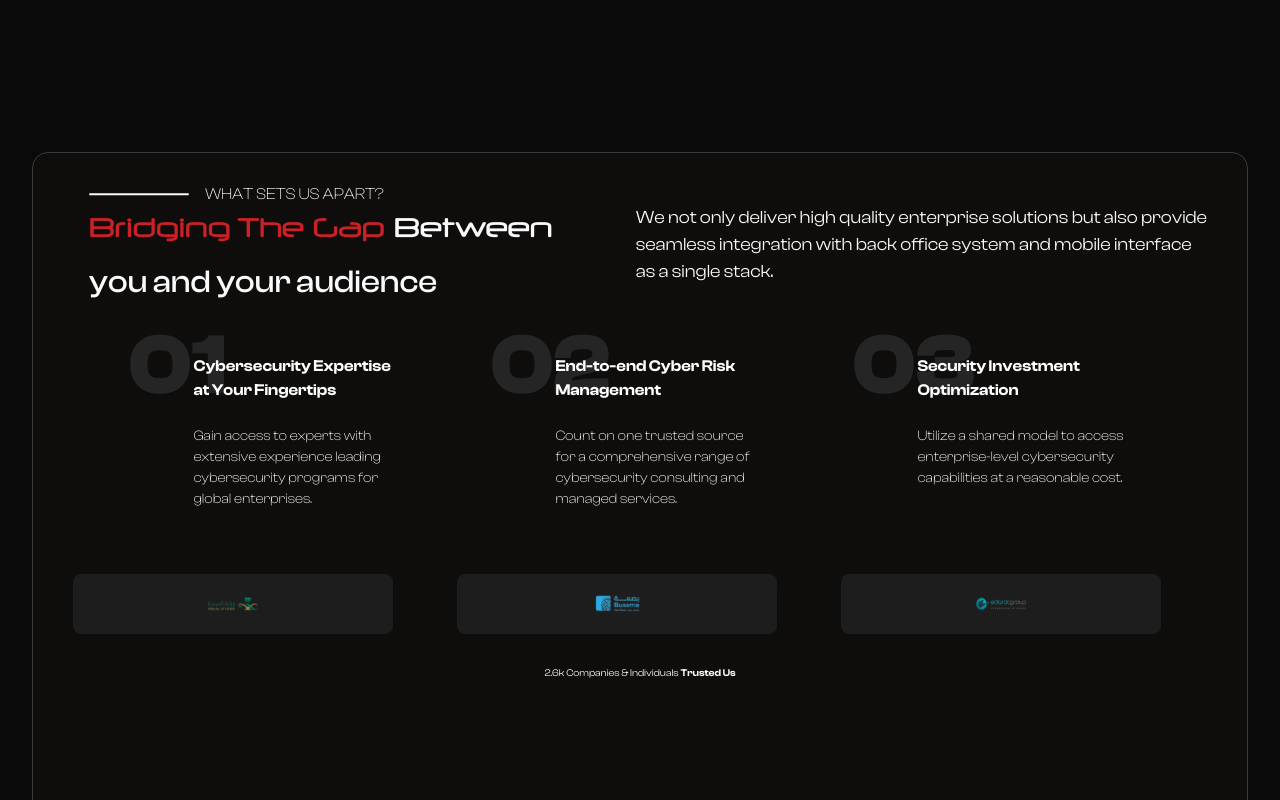
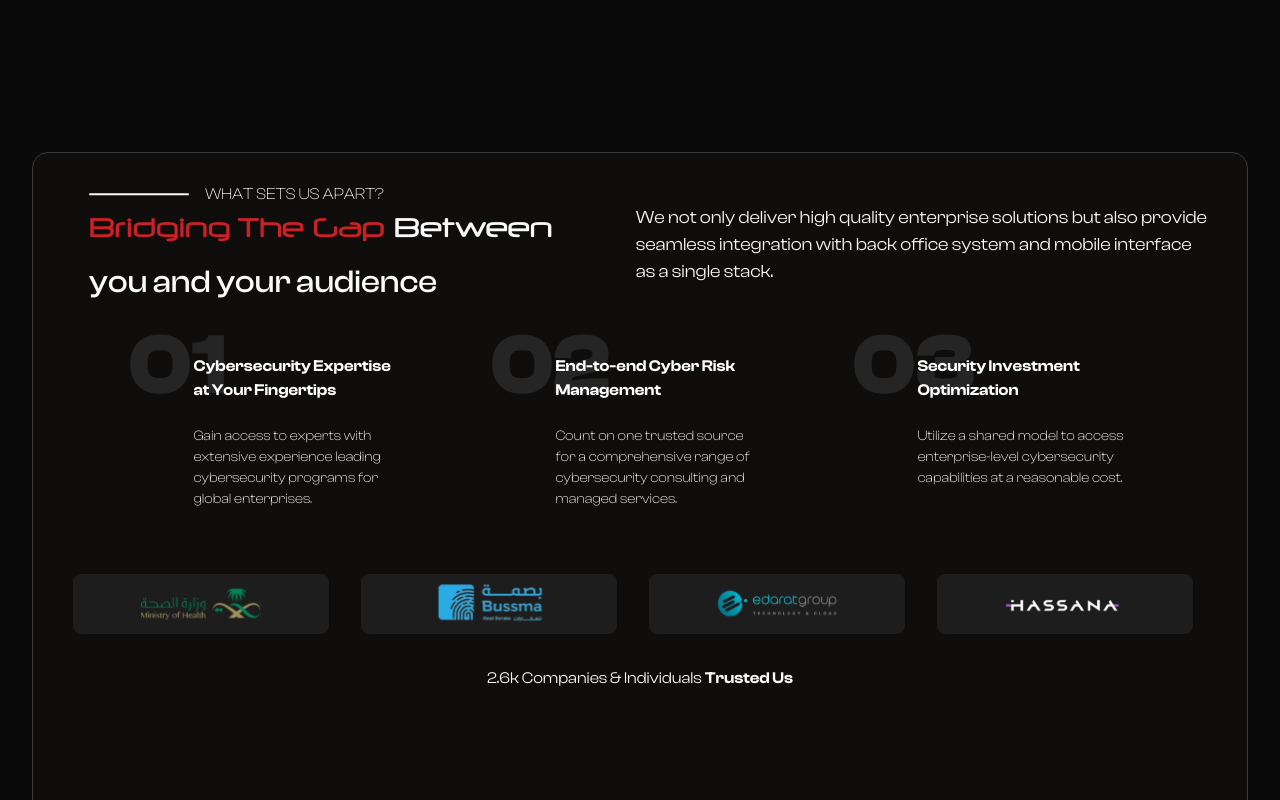
Before and after one commit to hamzahashmi033/Samurai-systems, a Next.js app: page / in a window 1280 px wide. Shown: the part 680-1480 px from the top of the page. Built offline with nearby package versions, Linux system fonts and the light colour scheme; a web font is replaced by a local one.

Commit message:
animation added on hero second

```diff
--- a/src/app/components/HeroSecond.jsx
+++ b/src/app/components/HeroSecond.jsx
@@ -2,6 +2,7 @@ import Image from "next/image";
 import React from "react";
 import Carousel from "react-multi-carousel";
 import "react-multi-carousel/lib/styles.css";
+import { motion, useViewportScroll, useTransform } from "framer-motion";
 const Icons = [
   {
     id: 1,
@@ -39,11 +40,11 @@ const responsive = {
   },
   desktop: {
     breakpoint: { max: 1480, min: 1024 },
-    items: 3,
+    items: 4,
   },
   tablet: {
     breakpoint: { max: 1024, min: 464 },
-    items: 3,
+    items: 4,
   },
   mobile: {
     breakpoint: { max: 464, min: 0 },
@@ -52,8 +53,23 @@ const responsive = {
 };
 
 const HeroSecondComp = () => {
+  const { scrollYProgress, scrollXProgress } = useViewportScroll()
+  const scale = useTransform(scrollYProgress, [0, 0.185], ["60%", "100%"]);
   return (
-    <div className="bg-Black xs:overflow-hidden font-ClashDisplay flex items-center pt-8  px-2">
+    <div className="wrapper bg-Black z-100">
+      <motion.div
+        className="container xs:hidden sm:block"
+        style={{
+          scale
+        }}
+      >
+        <motion.div
+          className="item"
+          style={{
+            transform: `translateY(${scale})`
+          }}
+        />
+        <div className="bg-Black xs:overflow-hidden font-ClashDisplay flex items-center pt-8 pb-8   px-2">
           <div
             style={{
               background:
@@ -61,6 +77,7 @@ const HeroSecondComp = () => {
             }}
             className="  xl:container overflow-hidden 2xl:h-[80vh] xs:w-[95vw] my-auto border border-[#3A3A3A] rounded-2xl px-4 sm:px-10 xs:py-2 xl:h-[95vh] lg:h-[90vh] sm:py-8 mx-auto"
           >
+
             <div className="flex gap-4  px-4  items-center">
               <Image
                 src={"/Line4.svg"}
@@ -91,6 +108,7 @@ const HeroSecondComp = () => {
                 <br /> as a single stack.
               </p>
             </div>{" "}
+
             <div className="flex xs:flex-col xs:mb-12  sm:mb-0 xl:mb-16   sm:flex-row 2xl:mt-16 sm:gap-[40px]  lg:mt-2 justify-between xs:ml-20 lg:ml-10 2xl:py-10 2xl:px-8 xs:py-0 xs:px-6  ">
               {Icons.map((icon) => (
                 <div className="relative mt-10 md:w-[20%] mx-auto ">
@@ -107,7 +125,10 @@ const HeroSecondComp = () => {
                 </div>
               ))}
             </div>
-        <div className="xs:mt-2 overflow-x-hidden xs:mb-8  sm:mb-0 xl:mb-8  2xl:h-[84px] 2xl:mt-32 xs:w-[55vw] sm:w-[80vw] lg:w-[90vw] 2xl:w-[50vw] mx-auto ">
+
+
+
+            <div className="xs:mt-2 overflow-x-hidden xs:mb-8  sm:mb-0 xl:mb-8  2xl:h-[84px] 2xl:mt-32 xs:w-[55vw] sm:w-[90vw] lg:w-[90vw] 2xl:w-[50vw] mx-auto ">
               <Carousel
                 responsive={responsive}
                 autoPlay={true}
@@ -121,13 +142,13 @@ const HeroSecondComp = () => {
                 {Img.map((img, index) => (
                   <div
                     key={index}
-                className="bg-[#1D1D1D] sm:h-[60px] xs:h-[60px] 2xl:h-[84px] flex justify-evenly items-center  sm:w-[25vw] xs:w-[25vw] 2xl:w-[10vw] rounded-lg"
+                    className="bg-[#1D1D1D] sm:h-[60px] xs:h-[60px] 2xl:h-[84px] flex justify-evenly items-center  sm:w-[20vw] xs:w-[25vw] 2xl:w-[10vw] rounded-lg"
                   >
                     <Image
                       src={img.path}
-                  width={80}
+                      width={10}
                       height={20}
-                  className="object-contain xs:w-[50px]"
+                      className="object-contain xs:w-[50px] sm:w-[120px]"
                       alt={`Carousel image ${index + 1}`}
                     />
                   </div>
@@ -135,13 +156,15 @@ const HeroSecondComp = () => {
                 {/* <div className="w-[50%]">ahYn</div> */}
               </Carousel>
             </div>
-        <div className="text-White xs:mt-4 md-6 2xl:text-[18px]  xs:text-[10px] font-[400] text-center">
+            <div className="text-White xs:mt-4 2xl:text-[18px] xl:text-[16px]  xs:text-[10px]  font-[400] text-center">
               <p>
                 <span > 2.6k</span> Companies & Individuals{" "}
                 <span className="font-[600]">Trusted Us</span>
               </p>
             </div>
           </div>
+        </div >
+      </motion.div>
     </div>
   );
 };
```
Lines whose indentation alone changed are shown as unchanged.
